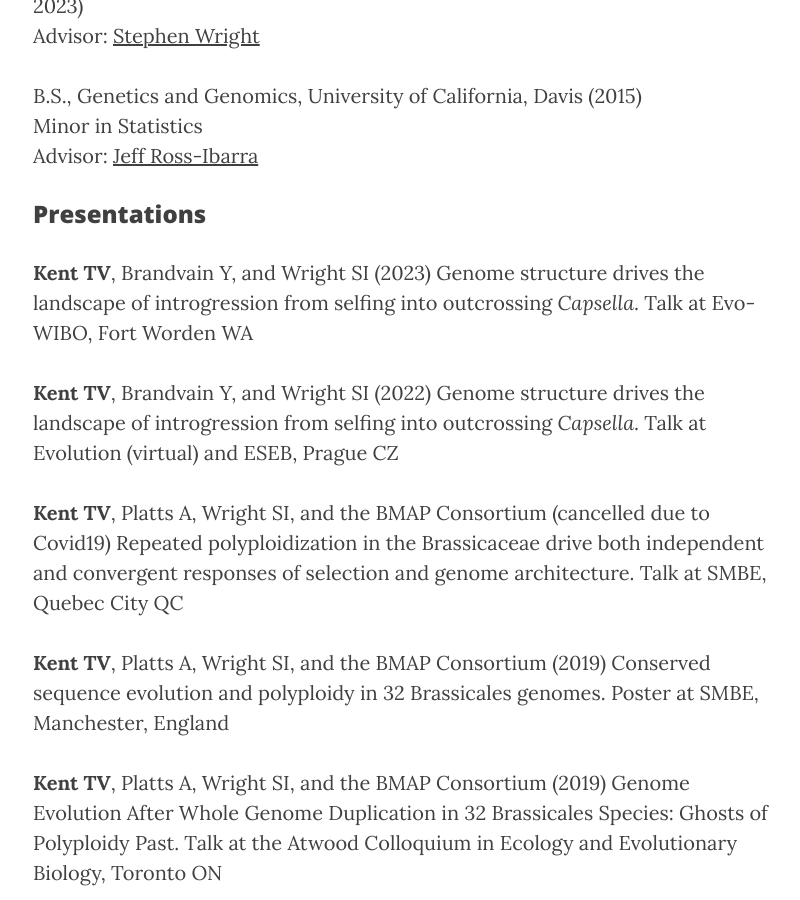
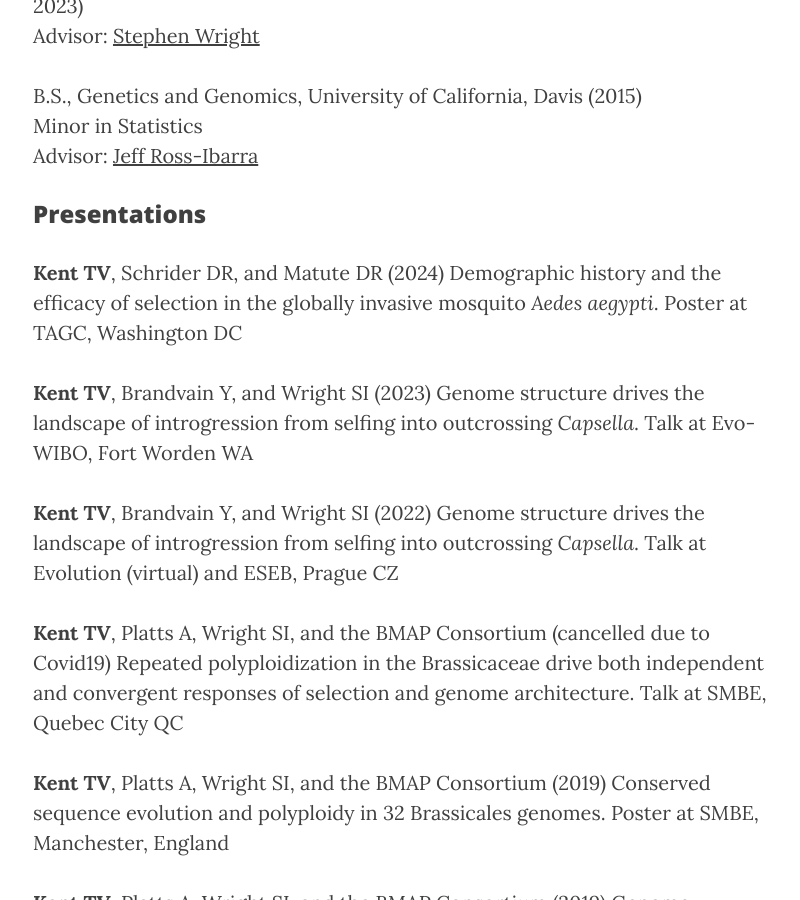
Before and after one commit to tvkent/tvkent.github.io, a Jekyll site: the page built from 2_CV.md, in a window 1280 px wide and 900 px high, scrolled down 971 px. Shown: the whole window, without its empty margins (232-1032 px from the left). Built offline with Jekyll 4.4.1, drawn with Linux system fonts in a browser that asks for light colours; nearby versions of some CDN libraries.

Commit message:
add tagc

```diff
--- a/2_CV.md
+++ b/2_CV.md
@@ -27,6 +27,9 @@ Minor in Statistics
 Advisor: [Jeff Ross-Ibarra](https://rilab.og)
 
 ### Presentations
+
+__Kent TV__, Schrider DR, and Matute DR (2024)
+Demographic history and the efficacy of selection in the globally invasive mosquito *Aedes aegypti*. Poster at TAGC, Washington DC
 
 __Kent TV__, Brandvain Y, and Wright SI (2023)
 Genome structure drives the landscape of introgression from selfing into outcrossing *Capsella*. Talk at Evo-WIBO, Fort Worden WA
```
